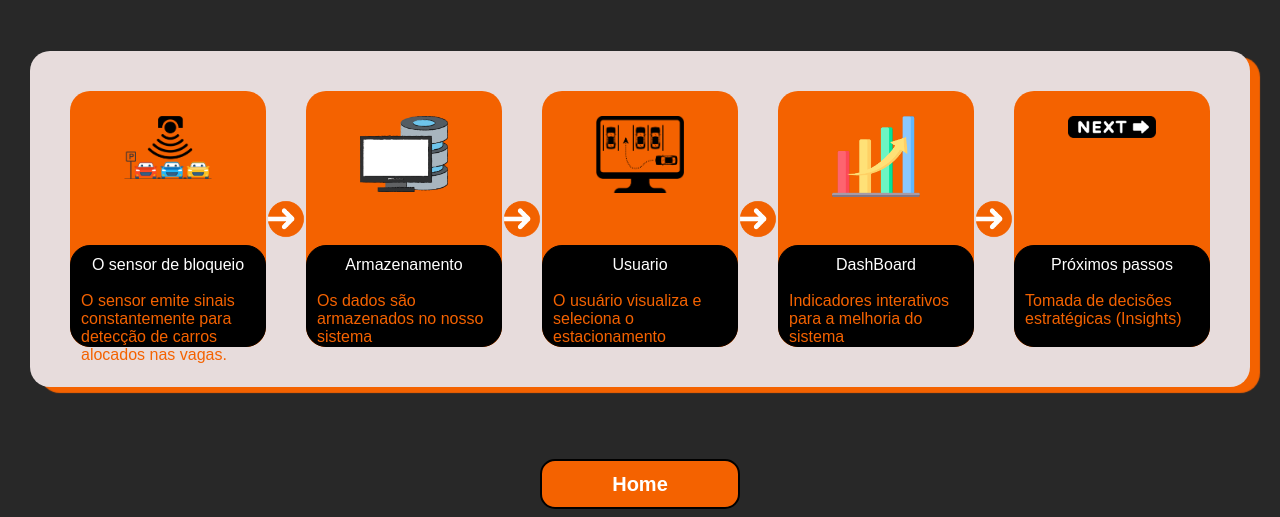
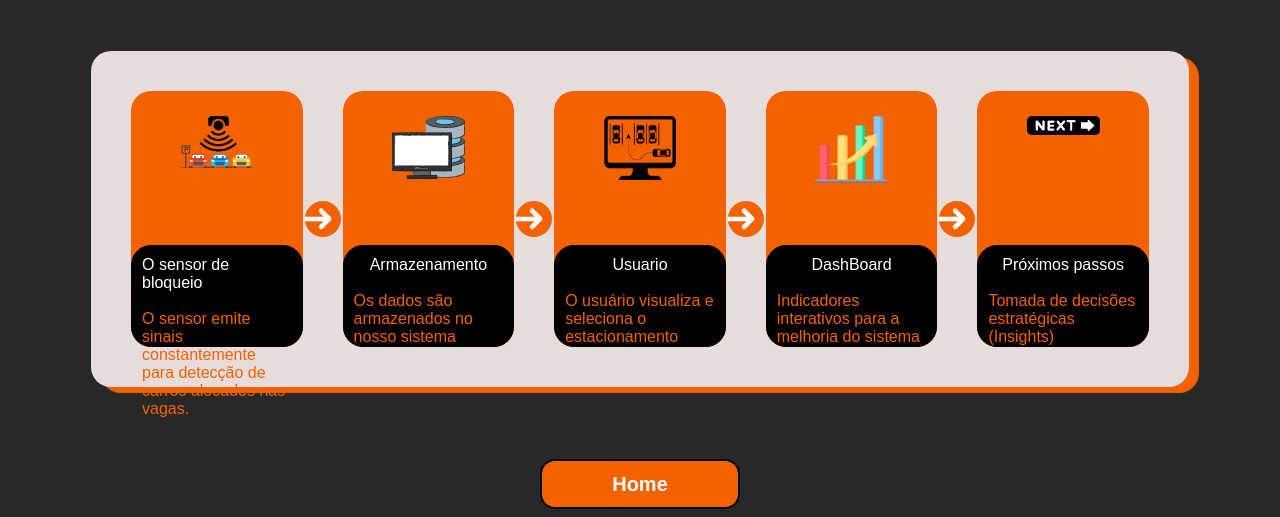
Before and after one commit to joaogcr/Parkwise, a plain HTML site: page Site/Serviços/Serviços.html in a window 1280 px wide. Shown: the part 283-800 px from the top of the page. Drawn offline with Linux system fonts and the light colour scheme.

Commit message:
Tela serviço com animação

```diff
--- a/Site/Serviços/styleServ.css
+++ b/Site/Serviços/styleServ.css
@@ -151,7 +151,7 @@ section>button {
     flex-direction: row;
     background-color: rgb(231, 220, 220);
     border-radius: 20px;
-    width: 100%;
+    width: 90%;
     height: 80%;
     padding: 40px;
     box-shadow: 10px 6px 1px #F46200;
@@ -165,8 +165,15 @@ section>button {
     width: 60%;
     height: 100%;
     flex-direction: column;
+    align-self: center;
     justify-content: space-between;
+    transition: 0.5s;
 
+}
+
+.bloco:hover{
+    height: 100%;
+    width: 80%;
 }
 
 .barra {
@@ -181,7 +188,6 @@ section>button {
     align-self: self-end;
     flex-direction: column;
     align-items: center;
-
 }
 
 .titulo-barra {
```
Also changed, not shown: Site/Serviços/Serviços.html (indentation only).
